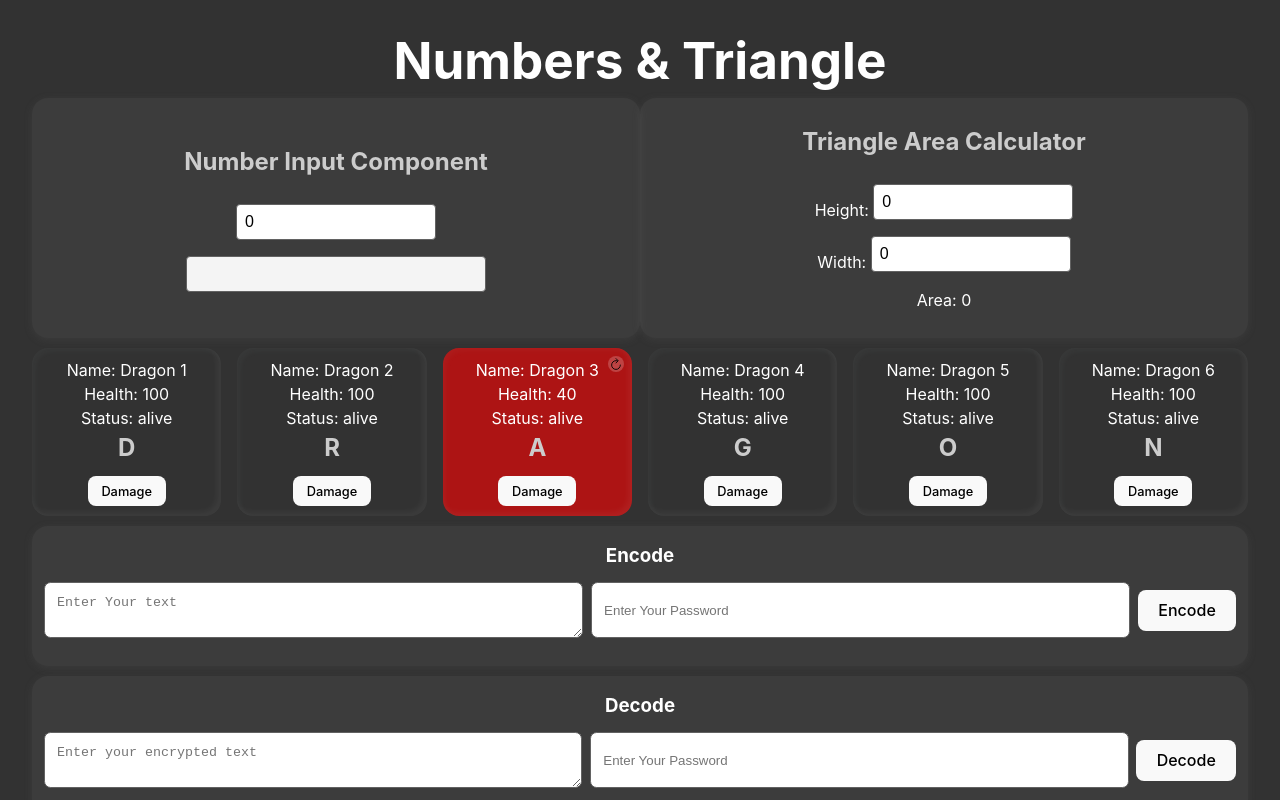
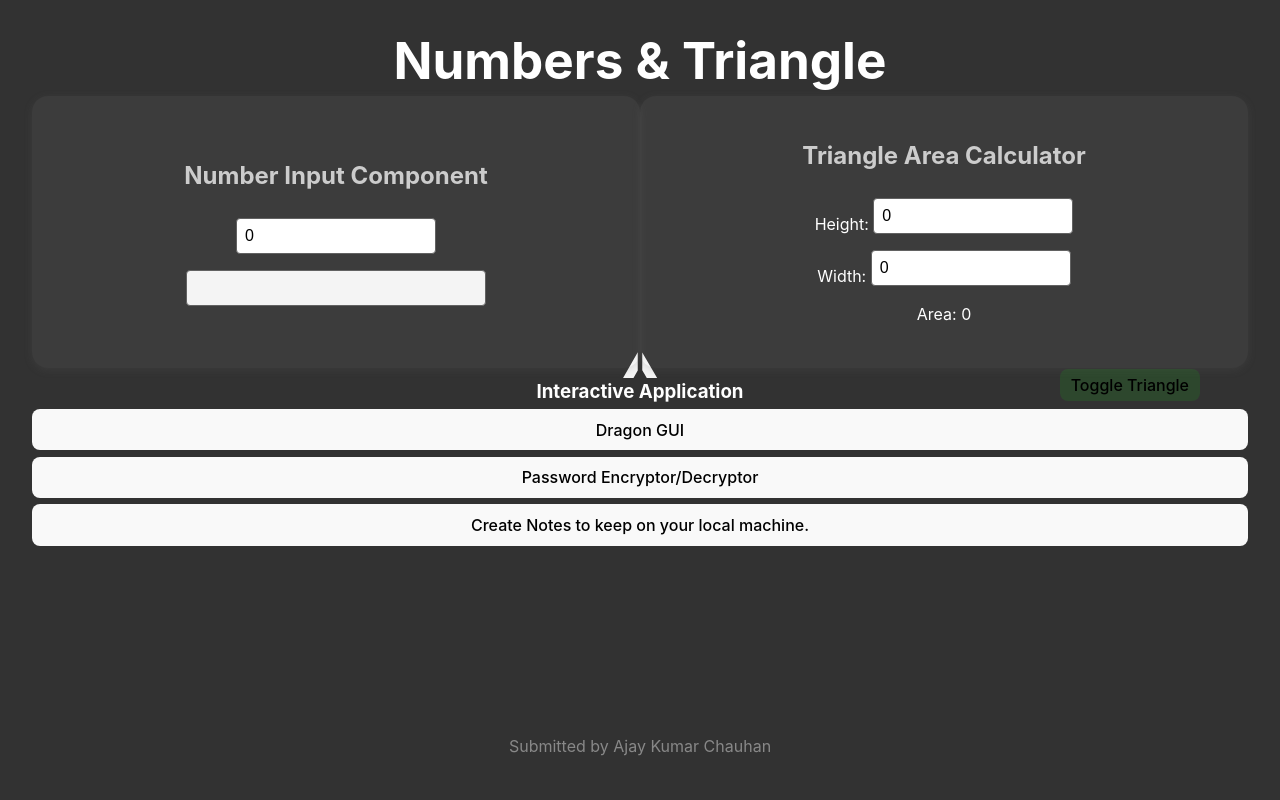
Before and after one commit to akchauhan2/triangle, a React (Vite) app: page / in a window 1280 px wide. Built offline with nearby package versions, Linux system fonts and the light colour scheme.

Commit message:
apps listing

```diff
--- a/src/App.scss
+++ b/src/App.scss
@@ -319,3 +319,34 @@ input[type="password"] {
 .text-sm {
   font-size: 0.8rem;
 }
+.toggleBtn {
+  width: 100%;
+  margin: 0.2em 0;
+}
+.toggleBtna {
+  width: 100%;
+  padding: 5px 10px;
+  margin-bottom: 5px;
+}
+.active-toggleBtn {
+  background: rgba(00, 255, 0, 0.1);
+  outline: none !important;
+  border: 2px solid rgba(00, 255, 0, 0.6);
+}
+.active-border {
+  border: 1px solid rgba(00, 255, 0, 0.6);
+  border-radius: 10px;
+  padding: 10px;
+}
+.triBtn {
+  background: rgba(00, 255, 0, 0.1);
+  position: absolute;
+  right: 3em;
+  padding: 5px 10px;
+  bottom: 5px;
+}
+
+textarea,
+input {
+  border-radius: 5px;
+}
--- a/src/App.tsx
+++ b/src/App.tsx
@@ -1,4 +1,4 @@
-import React from "react";
+import { useState, useEffect } from "react";
 import "./App.scss";
 import Numbers from "./Components/Numbers";
 import Triangle from "./Components/Triangle";
@@ -7,17 +7,11 @@ import { Alive, Dragon as DragonType } from "./type";
 import Notes from "./Components/Notes";
 import Passwords from "./Components/Passwords";
 
-function App() {
-  const [dragons, setDragons] = React.useState<DragonType[]>(
-    new Array(6).fill(0).map((_, id) => ({
-      id,
-      name: "Dragon " + (id + 1),
-      health: id == 2 ? 40 : 100,
-      alive: "alive" as Alive,
-    }))
-  );
+type ComponentID = string | undefined | null;
+
+const TriangleApp: React.FC = () => {
   return (
-    <div className="app">
+    <div className="flex-1 flex-column gap-1 d-flex">
       <h1>Numbers & Triangle</h1>
       <div className="wrapper">
         <div className="card">
@@ -27,10 +21,101 @@ function App() {
           <Triangle />
         </div>
       </div>
-      <div className="bg">
-        <Dragon dragons={dragons} setDragons={setDragons} />
-        <Passwords />
-        <Notes />
+    </div>
+  );
+};
+
+interface Components {
+  id: ComponentID;
+  heading: string;
+  Component: JSX.Element;
+}
+function App() {
+  const [dragons, setDragons] = useState<DragonType[]>(
+    new Array(6).fill(0).map((_, id) => ({
+      id,
+      name: "Dragon " + (id + 1),
+      health: id == 2 ? 40 : 100,
+      alive: "alive" as Alive,
+    }))
+  );
+  const [triangleAsApp, setTriangleAsApp] = useState<boolean>(false);
+  const defaultApps = [
+    {
+      id: "dragons",
+      Component: <Dragon dragons={dragons} setDragons={setDragons} />,
+      heading: "Dragon GUI",
+    },
+    {
+      id: "passwords",
+      Component: <Passwords />,
+      heading: "Password Encryptor/Decryptor",
+    },
+    {
+      id: "notes",
+      Component: <Notes />,
+      heading: "Create Notes to keep on your local machine.",
+    },
+  ];
+  const [components, setComponent] = useState<Components[]>(defaultApps);
+  useEffect(() => {
+    if (triangleAsApp) {
+      setComponent((prev: Components[]): Components[] => [
+        {
+          id: "triangle",
+          heading: "Triangle and Numbers",
+          Component: <TriangleApp />,
+        },
+        ...prev,
+      ]);
+    } else {
+      setComponent((prev: Components[]): Components[] =>
+        prev.filter((e) => e.id !== "triangle")
+      );
+    }
+  }, [triangleAsApp]);
+  const [active, setActive] = useState<ComponentID>(null);
+  const handleToggle = (id: ComponentID): void => {
+    setActive((prev: ComponentID): ComponentID => (prev === id ? null : id));
+    if (id) {
+      setTimeout(() => {
+        const element = document.getElementById(id);
+        element &&
+          element.scrollIntoView({ behavior: "smooth", block: "start" });
+      }, 10);
+    }
+  };
+
+  return (
+    <div className="app">
+      {!triangleAsApp && <TriangleApp />}
+      <div className="bg flex-1">
+        <div className="d-flex justify-content-center align-items-center gap-1 text-center relative-top-0">
+          <h3 className="flex-1 text-center">Interactive Application</h3>
+          <button
+            className="triBtn"
+            onClick={() => setTriangleAsApp((e) => !e)}
+          >
+            Toggle Triangle
+          </button>
+        </div>
+        <div className="toggleBtns">
+          {components.map((e) => (
+            <div
+              key={e.id}
+              id={e.id || e.heading}
+              className={active === e.id ? "active-border" : ""}
+            >
+              <button
+                className={`toggleBtn ${active === e.id && "active-toggleBtn"}`}
+                onClick={() => handleToggle(e.id)}
+              >
+                {e.heading}
+              </button>
+              {active === e.id && e.Component}
+            </div>
+          ))}
+        </div>
       </div>
       <p className="creadits">Submitted by Ajay Kumar Chauhan</p>
     </div>
--- a/src/Components/Notes/index.tsx
+++ b/src/Components/Notes/index.tsx
@@ -1,6 +1,6 @@
 import React, { useState, useEffect } from "react";
 
-function Notes() {
+const Notes: React.FC = () => {
   const [infos, setInfos] = useState<string[]>([]);
   const [input, setInput] = useState<string>("");
 
@@ -77,6 +77,6 @@ function Notes() {
       ))}
     </div>
   );
-}
+};
 
 export default Notes;
--- a/src/Components/Passwords/Decoder.tsx
+++ b/src/Components/Passwords/Decoder.tsx
@@ -1,4 +1,4 @@
-import { useState } from "react";
+import { useState, useEffect } from "react";
 import CryptoJS from "crypto-js";
 
 const decodeString = (string: string, salt: string): string => {
@@ -11,11 +11,9 @@ const Decoder: React.FC = () => {
   const [password, setPassword] = useState<string>("");
   const [decrypted, setDecrypted] = useState<string>("");
 
-  const handleSubmit = (e: React.FormEvent<HTMLFormElement>) => {
-    e.preventDefault();
-    console.log({ string, password });
+  useEffect(() => {
     setDecrypted(decodeString(string, password));
-  };
+  }, [string, password]);
 
   const handleStringChange = (e: React.ChangeEvent<HTMLTextAreaElement>) => {
     setString(e.target.value);
@@ -28,7 +26,7 @@ const Decoder: React.FC = () => {
   return (
     <div className="border mt-2 card">
       <h3>Decode</h3>
-      <form onSubmit={handleSubmit} className="gap-1 p-1 d-flex w-100">
+      <div className="gap-1 p-1 d-flex w-100">
         <div className="flex-1 align-center gap-1 d-flex">
           <textarea
             value={string}
@@ -42,13 +40,10 @@ const Decoder: React.FC = () => {
             name="password"
             onChange={handlePasswordChange}
             className="rounded w-100 flex-1 p-1"
-            placeholder="Enter Your Password"
+            placeholder="Enter your Password"
           />
         </div>
-        <div className="d-flex flex-column justify-content-center">
-          <button type="submit">Decode</button>
-        </div>
-      </form>
+      </div>
       {decrypted && (
         <p className="d-flex flex-1 w-100 align-items-center gap-1 pr-1 pl-1">
           <label>Decrypted text: </label>
--- a/src/Components/Passwords/Encoder.tsx
+++ b/src/Components/Passwords/Encoder.tsx
@@ -1,4 +1,4 @@
-import { useState } from "react";
+import { useState, useEffect } from "react";
 import CryptoJS from "crypto-js";
 
 const encodeString = (string: string, salt: string): string => {
@@ -11,10 +11,9 @@ const Encoder: React.FC = () => {
   const [password, setPassword] = useState<string>("");
   const [encrypted, setEncrypted] = useState<string>("");
 
-  const handleSubmit = (e: React.FormEvent<HTMLFormElement>) => {
-    e.preventDefault();
-    setEncrypted(encodeString(string, password));
-  };
+  useEffect(() => {
+    setEncrypted(string ? encodeString(string, password) : "");
+  }, [string, password]);
 
   const handleStringChange = (e: React.ChangeEvent<HTMLTextAreaElement>) => {
     setString(e.target.value);
@@ -27,27 +26,24 @@ const Encoder: React.FC = () => {
   return (
     <div className="border mt-2 card">
       <h3>Encode</h3>
-      <form onSubmit={handleSubmit} className="gap-1 p-1 d-flex w-100">
+      <div className="gap-1 p-1 d-flex w-100">
         <div className="flex-1 align-center gap-1 d-flex">
           <textarea
             value={string}
             name="string"
             onChange={handleStringChange}
             className=" rounded w-100 flex-1 p-1"
-            placeholder="Enter Your text"
+            placeholder="Enter your text to encrypt"
           />
           <input
             value={password}
             name="password"
             onChange={handlePasswordChange}
             className=" rounded w-100 flex-1 p-1"
-            placeholder="Enter Your Password"
+            placeholder="Enter a strong password"
           />
         </div>
-        <div className="d-flex flex-column justify-content-center">
-          <button type="submit">Encode</button>
-        </div>
-      </form>
+      </div>
       {encrypted && (
         <p className="d-flex flex-1 w-100 align-items-center gap-1 pr-1 pl-1">
           <label>Encrypted text: </label>
--- a/src/Components/Passwords/index.tsx
+++ b/src/Components/Passwords/index.tsx
@@ -3,7 +3,12 @@ import Decoder from "./Decoder";
 
 function Passwords() {
   return (
-    <div className="shadow shadow-2">
+    <div className="border card d-block-imp shadow shadow-2">
+      <h3 className="text-center">
+        Secure your confidential messages by encrypting them into a string that
+        can only be decrypted using your password.
+      </h3>
+
       <Encoder />
       <Decoder />
     </div>
```
